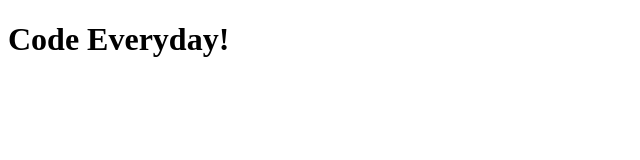
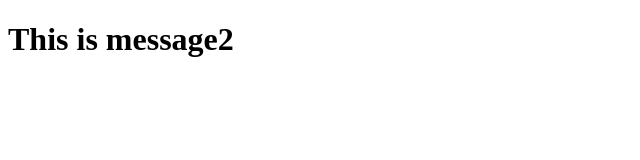
Before and after one commit to RenZz726/React, a React (Vite) app in the folder reactpro/: page / in a window 1280 px wide. Shown: the top 160 px of the page, without its empty margins (0-640 px from the left). Built offline with nearby package versions, Linux system fonts and the light colour scheme.

Commit message:
Conditional rendering using element variables

```diff
--- a/reactpro/src/components/ConditionalComponents.jsx
+++ b/reactpro/src/components/ConditionalComponents.jsx
@@ -2,10 +2,12 @@ import Code from "./Code";
 import Welcome from "./Welcome";
 
 export default function ConditionalComponent() {
-    const display = true;
-    if(display) {
-        return <Code />
-    }
+    let message;
+    const display = false;
+    if(display)
+        message = <h1>This is message1</h1>;
     else
-        return <Welcome />
+        message = <h1>This is message2</h1>;
+
+    return message;
 }
```
